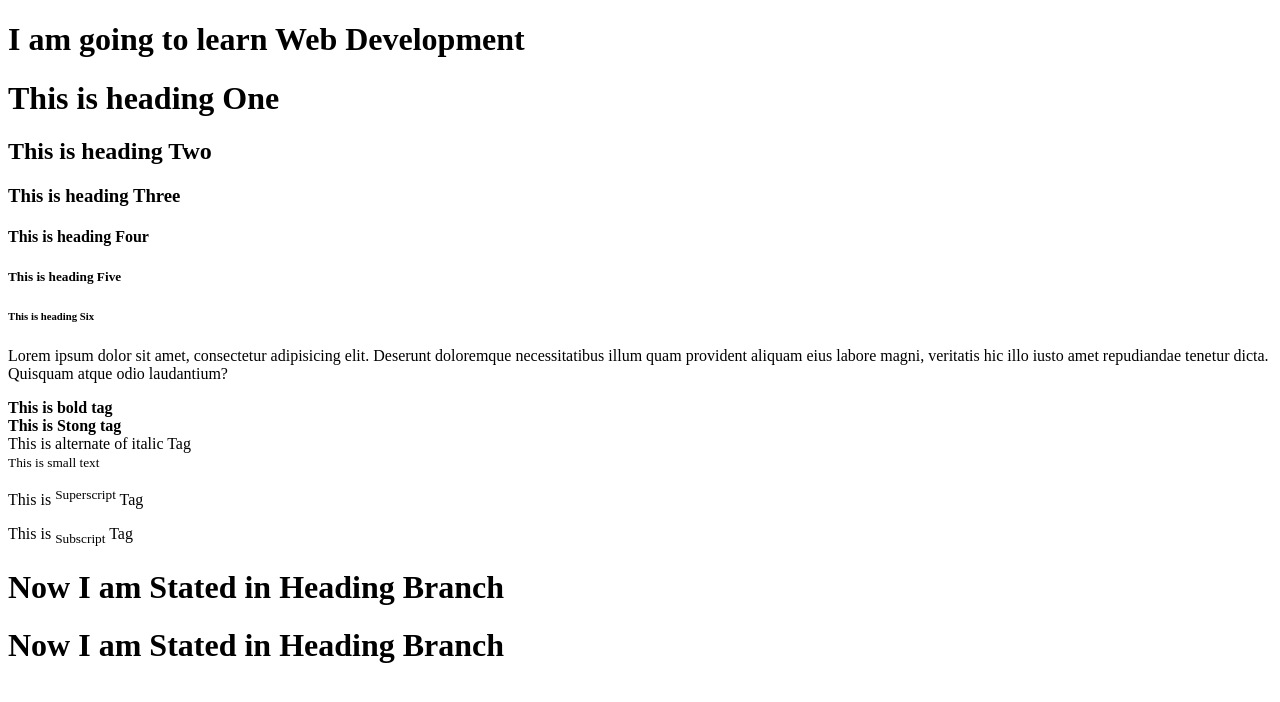
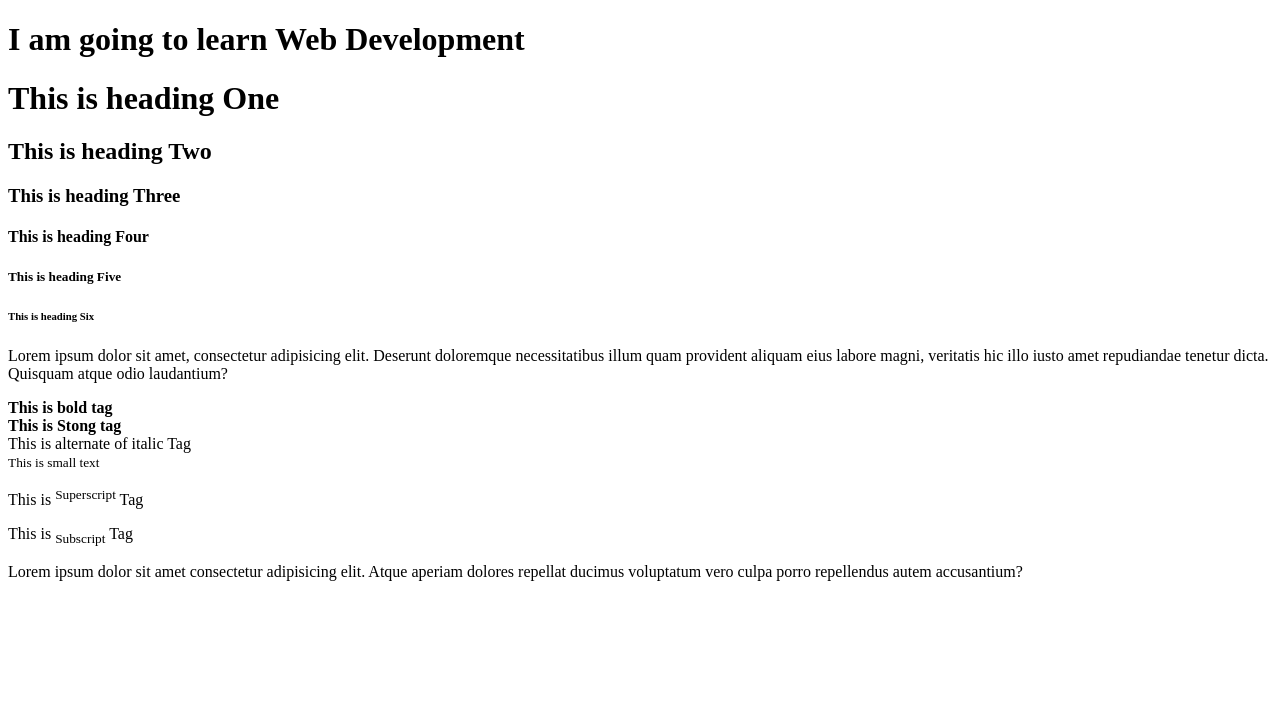
Before and after one commit to hasanujjamanjibon/first-website, a plain HTML site: page index.html in a window 1280 px wide. Drawn offline with Linux system fonts and the light colour scheme.

Commit message:
megge one

```diff
--- a/index.html
+++ b/index.html
@@ -29,7 +29,6 @@
     <small>This is small text</small><br />
     <p>This is <sup>Superscript</sup> Tag</p>
     <p>This is <sub>Subscript</sub> Tag</p>
-    <h1>Now I am Stated in Heading Branch</h1>
-    <h1>Now I am Stated in Heading Branch</h1>
+    <p>Lorem ipsum dolor sit amet consectetur adipisicing elit. Atque aperiam dolores repellat ducimus voluptatum vero culpa porro repellendus autem accusantium?</p>
   </body>
 </html>
```
